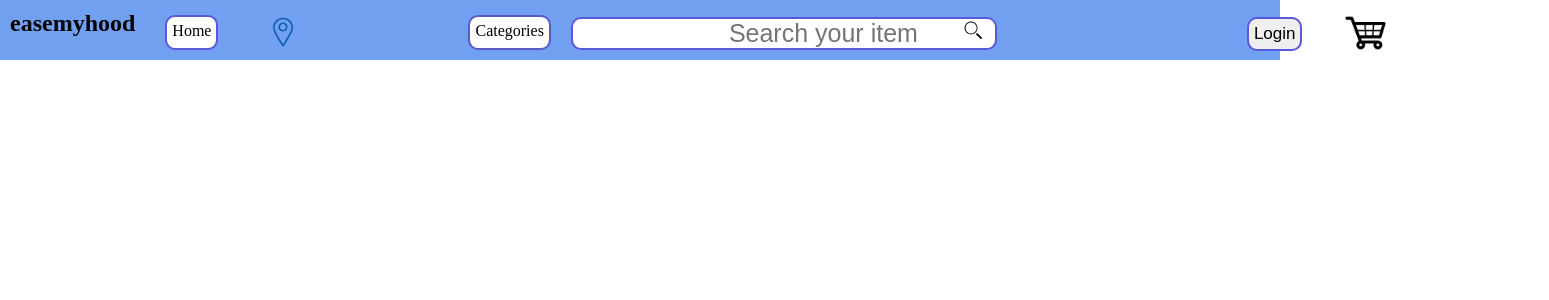
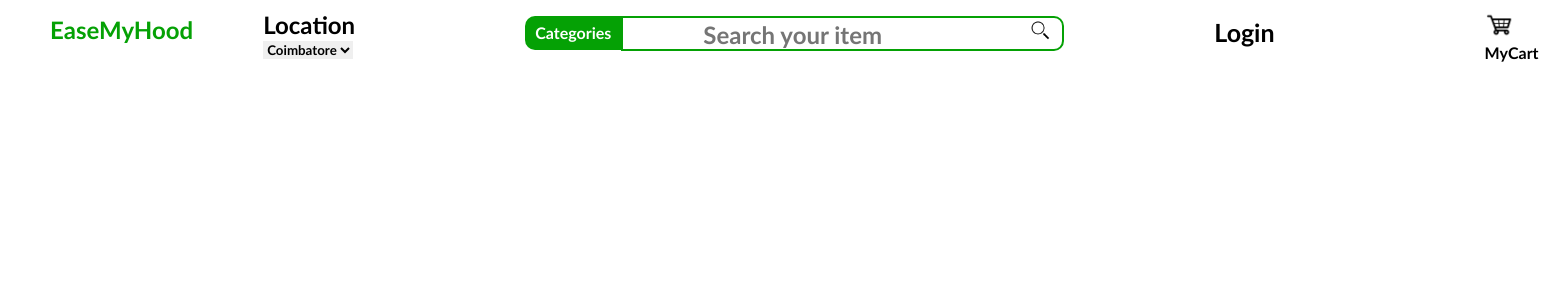
Before and after one commit to suryansh2206/EaseMyHood, a React (Create React App) app: page / in a window 1280 px wide. Shown: the top 300 px of the page, 1549 px wide, since content can reach past the window. Built offline with nearby package versions, Linux system fonts and the light colour scheme.

Commit message:
Navbar update

```diff
--- a/src/components/Navbar.css
+++ b/src/components/Navbar.css
@@ -1,96 +1,89 @@
 * {
   margin: 0;
   padding: 0;
+  font-family: 'Gill Sans', 'Gill Sans MT', Calibri, 'Trebuchet MS', sans-serif;
+  font-weight: bold;
 }
 
 .main-nav {
-  background-color: rgb(113, 160, 240);
   height: 40px;
   display: flex;
   padding: 10px;
 }
 
-div a img {
+.logo {
+  color: rgb(5, 161, 5);
+  padding: 5px 40px ;
+}
+
+a img {
   width: 30px;
 }
 
-.home {
-  margin: 5px 20px 0px 30px;
-  border: 2px solid rgb(89, 89, 219);
-  border-radius: 10px;
-  background-color: white;
-  padding-top: 5px;
-  padding-left: 5px;
-  padding-right: 5px;
-}
+
 .location {
-  margin: 7px 20px 0px 30px;
-}
-.categories {
-  margin: 5px 20px 0px 150px;
-  border: 2px solid rgb(89, 89, 200);
-  border-radius: 10px;
-  background-color: white;
-  padding-top: 5px;
-  padding-left: 5px;
-  padding-right: 5px;
+  margin: 0px 20px 0px 30px;
 }
 
-.search{
+.categories {
+  margin: 6px 0px 0px 150px;
+  border-radius: 10px;
+  background-color: rgb(5, 161, 5);
+  padding: 7px 10px 10px 10px;
+  border-top-right-radius: 0%;
+  border-bottom-right-radius: 0%;
+}
+select {
+  border: none;
+}
+.search {
   position: relative;
-    display:flex;
+  display: flex;
   justify-content: center;
   align-items: center;
 }
 
-.searchBtn{
-    width:5rem;
-    height:5rem;
-    position:absolute;
+.searchBtn {
+  width: 5rem;
+  height: 5rem;
+  position: absolute;
   display: grid;
   place-items: center;
   right: -1rem;
 }
+
 input {
-  font-size: 25px;
-  padding-left: 100px;
-  text-align: center;
-  border: 2px solid rgb(89, 89, 219);
+  font-size: 24px;
+  border: 2px solid rgb(5, 161, 5);
   border-radius: 10px;
-  margin-top:6px;
-
-}
-.login {
-  margin: 7px 20px 0px 250px;
+  margin-top: 6px;
+  border-top-left-radius: 0%;
+  border-bottom-left-radius: 0%;
+  padding: 2px 80px 0px 80px;
 }
 
+.login {
+  margin: 7px 200px 0px 150px;
+  font-size: 25px;
+}
+
+.login a{
+  color:black;
+}
 .cart {
-  margin: -2px 20px 0px 20px;
+  border-radius: 10px;
+  padding: 0px 10px 0px 10px;
+  color: white;
 }
 
 .cart img {
-  width: 50px;
+  width: 30px;
+}
+.MyCart a{
+  color:black;
 }
 
 a {
   text-decoration: none;
-  color: black;
+  color:white;
 }
-
-a:hover {
-  color: blue;
-}
-
-button {
-  border-radius: 10px;
-  font-size: 17px;
-  padding: 7px 10px 7px 10px;
-  text-align: center;
-  border: 2px solid rgb(89, 89, 219);
-  padding: 5px;
-}
-
-button:hover {
-  cursor: pointer;
-  color: blue;
-}
--- a/src/components/Navbar.js
+++ b/src/components/Navbar.js
@@ -1,7 +1,7 @@
 import React from "react";
 import "./Navbar.css";
 import cart from './assets/cart.png'; // Import your downloaded image
-import location from './assets/location_icon.png'
+// import location from './assets/location_icon.png'
 import search from './assets/search.png'
 
 const Navbar = () => {
@@ -9,30 +9,42 @@ const Navbar = () => {
     <>
       <nav className="main-nav">
         <div className="logo">
-          <h2>
-            easemyhood
-          </h2>
-        </div>
-        <div className="home">
-          <a href="/">Home</a>
+          <h2>EaseMyHood</h2>
         </div>
         <div className="location">
-              <a href="/"><img src={location} alt="location" /></a>
+          <h2>Location</h2>
+          <select name="location">
+            <option value="Coimbatore">Coimbatore</option>
+            <option value="Chennai">Chennai</option>
+            <option value="Bangalore">Bangalore</option>
+          </select>
         </div>
         <div className="categories">
-              <a href="/" className="cat">Categories</a>
+          <a href="/" className="cat">
+            Categories
+          </a>
         </div>
         <div className="search">
           <input type="search" placeholder="Search your item" />
-              <a href="/" className="searchBtn"><img src={search} alt="search" className="src1" /></a>
+          <a href="/" className="searchBtn">
+            <img src={search} alt="search" className="src1" />
+          </a>
         </div>
         <div className="login">
-              <a href="/"> <button type="button">Login</button></a>
+          <a href="/" className="cat">
+            Login
+          </a>
         </div>
         <div className="cart">
           <a href="/">
             <img src={cart} alt="your cart" />
           </a>
+
+        <div className="MyCart">
+        <a href="/">
+            MyCart
+          </a>
+          </div>
           </div>
       </nav>
     </>
```
Also changed, not shown: package.json (+5 -2 lines). Lines whose indentation alone changed are shown as unchanged.
